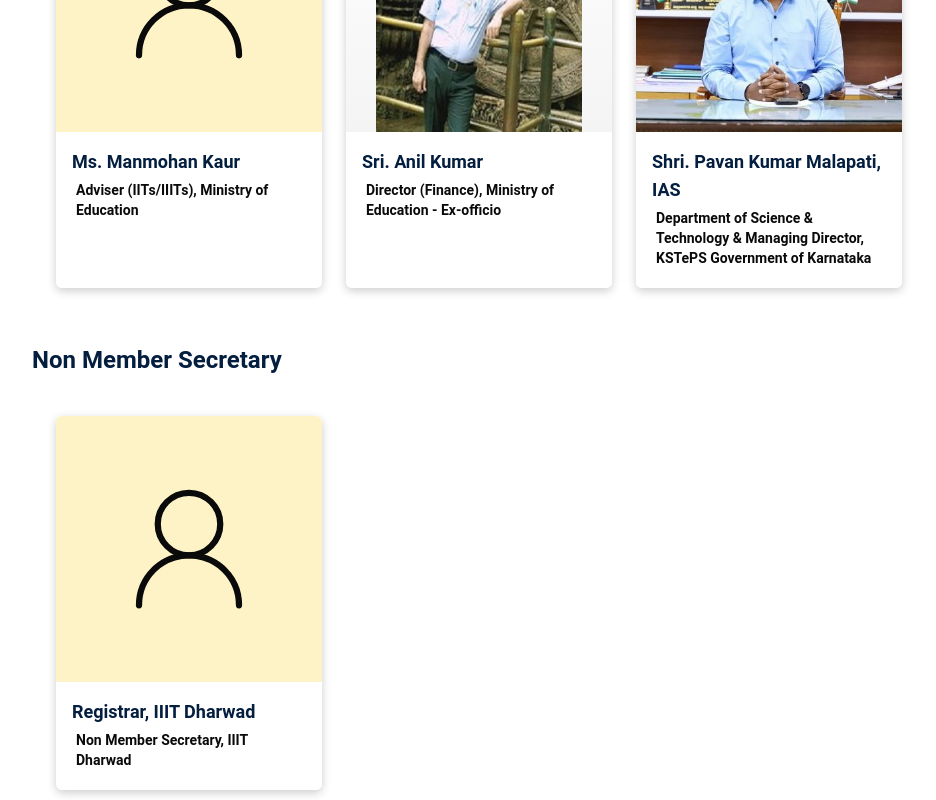
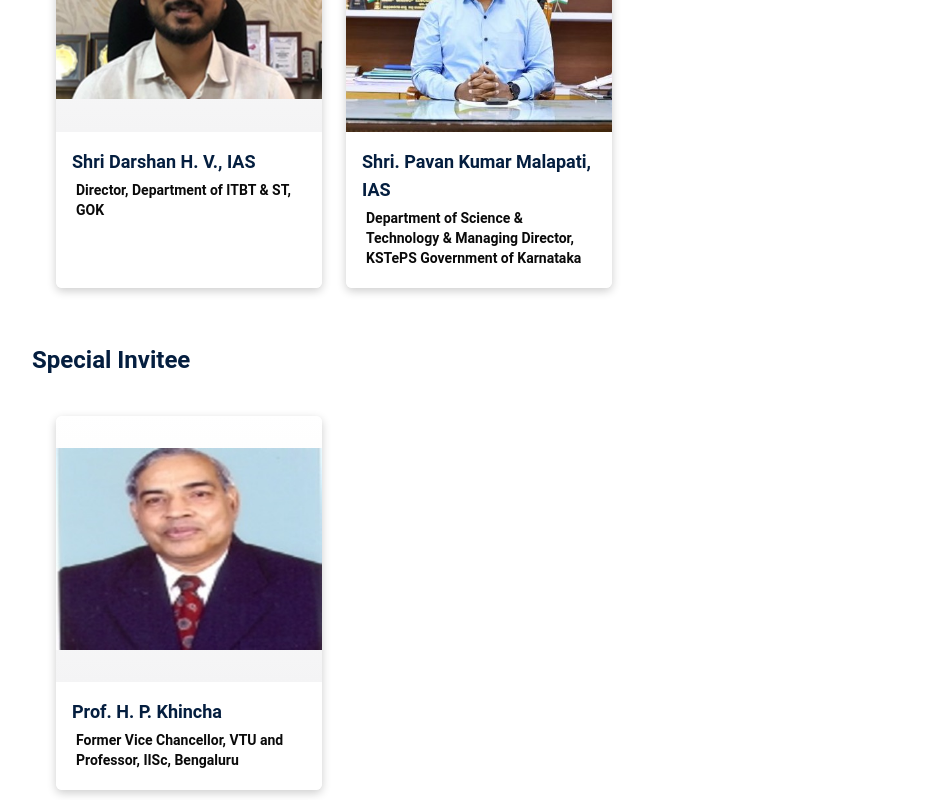
Before and after one commit to Velocity-IIITDWD/iiitdwd.ac.in, a Next.js app: page /committee/finance in a window 1280 px wide. Shown: the part 960-1760 px from the top of the page, without its empty margins (16-952 px from the left). Built offline with nearby package versions, Linux system fonts and the light colour scheme.

Commit message:
data(finance): update finance commitee members

```diff
--- a/data/profile/committee/finance.ts
+++ b/data/profile/committee/finance.ts
@@ -15,14 +15,9 @@ export default [
     title: 'Members',
     profiles: [
       {
-        content: ['Adviser (IITs/IIITs), Ministry of Education'],
-        imageURL: '',
-        title: 'Ms. Manmohan Kaur',
-      },
-      {
-        content: ['Director (Finance), Ministry of Education - Ex-officio'],
-        imageURL: '/images/anil_kumar.jpg',
-        title: 'Sri. Anil Kumar',
+        content: ['Director, Department of ITBT & ST, GOK'],
+        imageURL: '/images/Shri_Darshan_H_V.jpg',
+        title: 'Shri Darshan H. V., IAS'
       },
       {
         content: [
@@ -34,12 +29,22 @@ export default [
     ],
   },
   {
+    title: 'Special Invitee',
+    profiles: [
+      {
+        content: ['Former Vice Chancellor, VTU and Professor, IISc, Bengaluru'],
+        imageURL: '/images/Prof_H_P_Khincha.jpg',
+        title: 'Prof. H. P. Khincha'
+      },
+    ]
+  },
+  {
     title: 'Non Member Secretary',
     profiles: [
       {
-        content: ['Non Member Secretary, IIIT Dharwad'],
+        content: ['Officiating Registrar, IIIT Dharwad'],
         imageURL: '',
-        title: 'Registrar, IIIT Dharwad',
+        title: 'Mr. Ravi B. Vitlapur',
       },
     ],
   },
```
Also changed, not shown: public/images/Prof_H_P_Khincha.jpg (added), public/images/Shri_Darshan_H_V.jpg (added).
